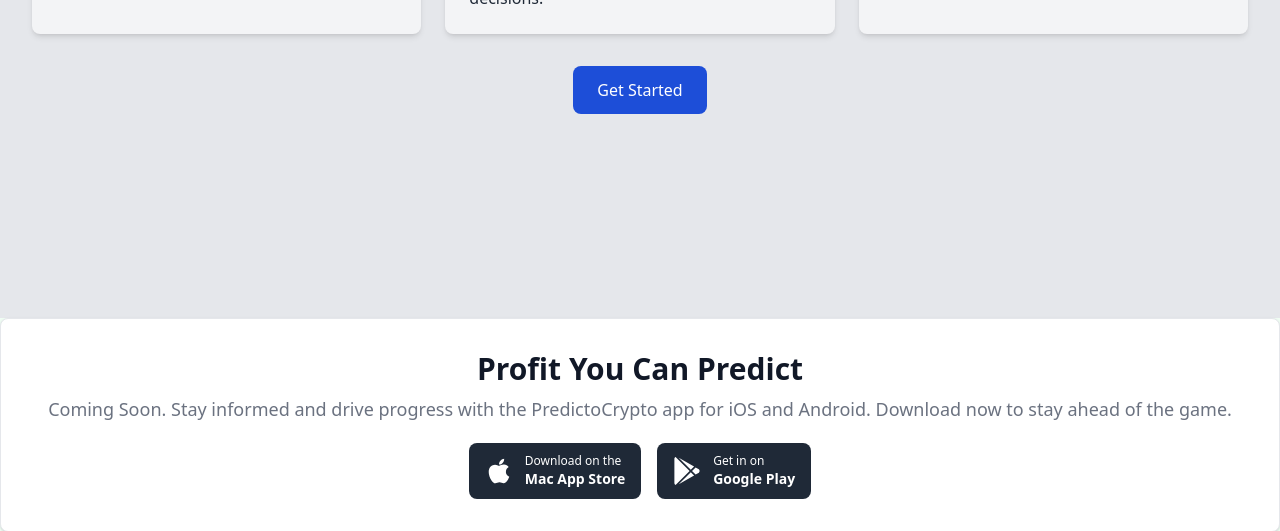
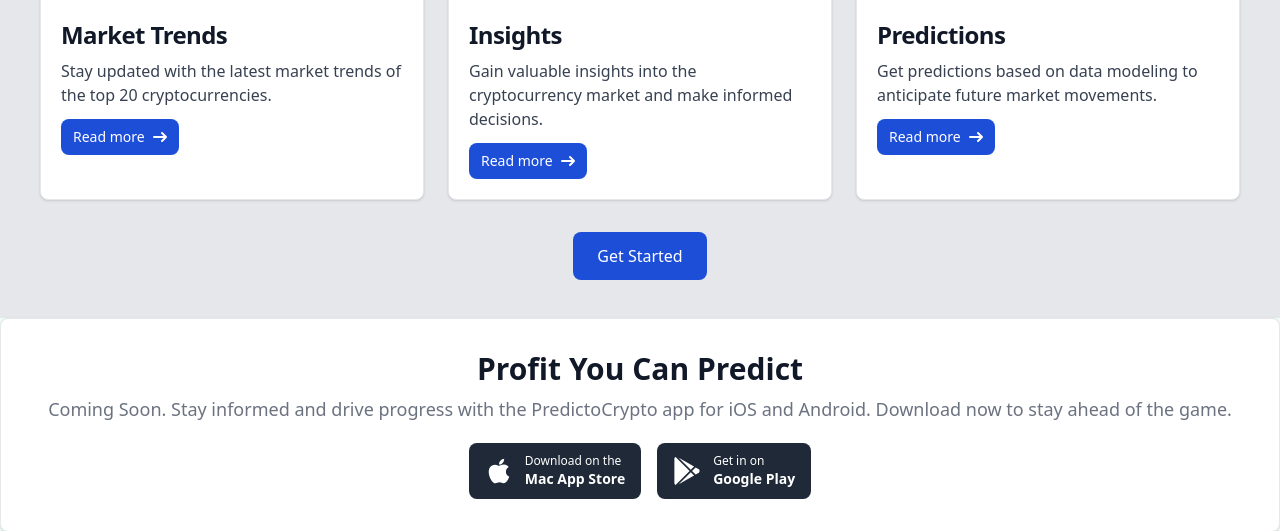
Before and after one commit to The-Final-East-Code/PredictoCrypto, a Django app: template templates/home.html in a window 1280 px wide. Shown: the part 578-1109 px from the top of the page. Run offline with Django 4.2, Linux system fonts and the light colour scheme; the template is opened without the code that fills it, so the values that code supplies are empty; some libraries are stand-ins or nearby versions.

Commit message:
changed the card design

```diff
--- a/templates/home.html
+++ b/templates/home.html
@@ -9,7 +9,7 @@
       <div class="space-y-8">
         <h2 class="text-4xl">Hi {{ user.username }}!</h2>
         <p>Welcome to Predicto Crypto.</p>
-        <p>Let's make that money!</p>
+        <p>Let's make money!</p>
       </div>
     </div>
   {% else %}
@@ -27,17 +27,58 @@
           </div>
         </div>
         <div class="grid grid-cols-1 md:grid-cols-2 lg:grid-cols-3 gap-6">
-          <div class="p-6 bg-gray-100 rounded-lg shadow-md">
-            <h3 class="text-xl font-semibold mb-2">Market Trends</h3>
-            <p class="text-gray-800">Stay updated with the latest market trends of the top 20 cryptocurrencies.</p>
+          <!-- New Card Design -->
+          <div class="max-w-sm bg-white border border-gray-200 rounded-lg shadow dark:bg-gray-800 dark:border-gray-500">
+              <a href="#">
+                  <img class="rounded-t-lg" src="/docs/images/blog/image-1.jpg" alt="" />
+              </a>
+              <div class="p-5">
+                  <a href="#">
+                      <h5 class="mb-2 text-2xl font-bold tracking-tight text-gray-900 dark:text-white">Market Trends</h5>
+                  </a>
+                  <p class="mb-3 font-normal text-gray-700 dark:text-gray-400">Stay updated with the latest market trends of the top 20 cryptocurrencies.</p>
+                  <a href="#" class="inline-flex items-center px-3 py-2 text-sm font-medium text-center text-white bg-blue-700 rounded-lg hover:bg-blue-800 focus:ring-4 focus:outline-none focus:ring-blue-300 dark:bg-blue-600 dark:hover:bg-blue-700 dark:focus:ring-blue-800">
+                      Read more
+                      <svg class="rtl:rotate-180 w-3.5 h-3.5 ms-2" aria-hidden="true" xmlns="http://www.w3.org/2000/svg" fill="none" viewBox="0 0 14 10">
+                          <path stroke="currentColor" stroke-linecap="round" stroke-linejoin="round" stroke-width="2" d="M1 5h12m0 0L9 1m4 4L9 9"/>
+                      </svg>
+                  </a>
+              </div>
           </div>
-          <div class="p-6 bg-gray-100 rounded-lg shadow-md">
-            <h3 class="text-xl font-semibold mb-2">Insights</h3>
-            <p class="text-gray-800">Gain valuable insights into the cryptocurrency market and make informed decisions.</p>
+          <!-- Repeat the new card design for other cards -->
+          <div class="max-w-sm bg-white border border-gray-200 rounded-lg shadow dark:bg-gray-800 dark:border-gray-700">
+              <a href="#">
+                  <img class="rounded-t-lg" src="/docs/images/blog/image-2.jpg" alt="" />
+              </a>
+              <div class="p-5">
+                  <a href="#">
+                      <h5 class="mb-2 text-2xl font-bold tracking-tight text-gray-900 dark:text-white">Insights</h5>
+                  </a>
+                  <p class="mb-3 font-normal text-gray-700 dark:text-gray-400">Gain valuable insights into the cryptocurrency market and make informed decisions.</p>
+                  <a href="#" class="inline-flex items-center px-3 py-2 text-sm font-medium text-center text-white bg-blue-700 rounded-lg hover:bg-blue-800 focus:ring-4 focus:outline-none focus:ring-blue-300 dark:bg-blue-600 dark:hover:bg-blue-700 dark:focus:ring-blue-800">
+                      Read more
+                      <svg class="rtl:rotate-180 w-3.5 h-3.5 ms-2" aria-hidden="true" xmlns="http://www.w3.org/2000/svg" fill="none" viewBox="0 0 14 10">
+                          <path stroke="currentColor" stroke-linecap="round" stroke-linejoin="round" stroke-width="2" d="M1 5h12m0 0L9 1m4 4L9 9"/>
+                      </svg>
+                  </a>
+              </div>
           </div>
-          <div class="p-6 bg-gray-100 rounded-lg shadow-md">
-            <h3 class="text-xl font-semibold mb-2">Predictions</h3>
-            <p class="text-gray-800">Get predictions based on data modeling to anticipate future market movements.</p>
+          <div class="max-w-sm bg-white border border-gray-200 rounded-lg shadow dark:bg-gray-800 dark:border-gray-700">
+              <a href="#">
+                  <img class="rounded-t-lg" src="/docs/images/blog/image-3.jpg" alt="" />
+              </a>
+              <div class="p-5">
+                  <a href="#">
+                      <h5 class="mb-2 text-2xl font-bold tracking-tight text-gray-900 dark:text-white">Predictions</h5>
+                  </a>
+                  <p class="mb-3 font-normal text-gray-700 dark:text-gray-400">Get predictions based on data modeling to anticipate future market movements.</p>
+                  <a href="#" class="inline-flex items-center px-3 py-2 text-sm font-medium text-center text-white bg-blue-700 rounded-lg hover:bg-blue-800 focus:ring-4 focus:outline-none focus:ring-blue-300 dark:bg-blue-600 dark:hover:bg-blue-700 dark:focus:ring-blue-800">
+                      Read more
+                      <svg class="rtl:rotate-180 w-3.5 h-3.5 ms-2" aria-hidden="true" xmlns="http://www.w3.org/2000/svg" fill="none" viewBox="0 0 14 10">
+                          <path stroke="currentColor" stroke-linecap="round" stroke-linejoin="round" stroke-width="2" d="M1 5h12m0 0L9 1m4 4L9 9"/>
+                      </svg>
+                  </a>
+              </div>
           </div>
         </div>
         <div class="flex justify-center mt-8">
```
Also changed, not shown: static/src/output.css (+5 -5 lines), app/migrations/0001_initial.py (added).
